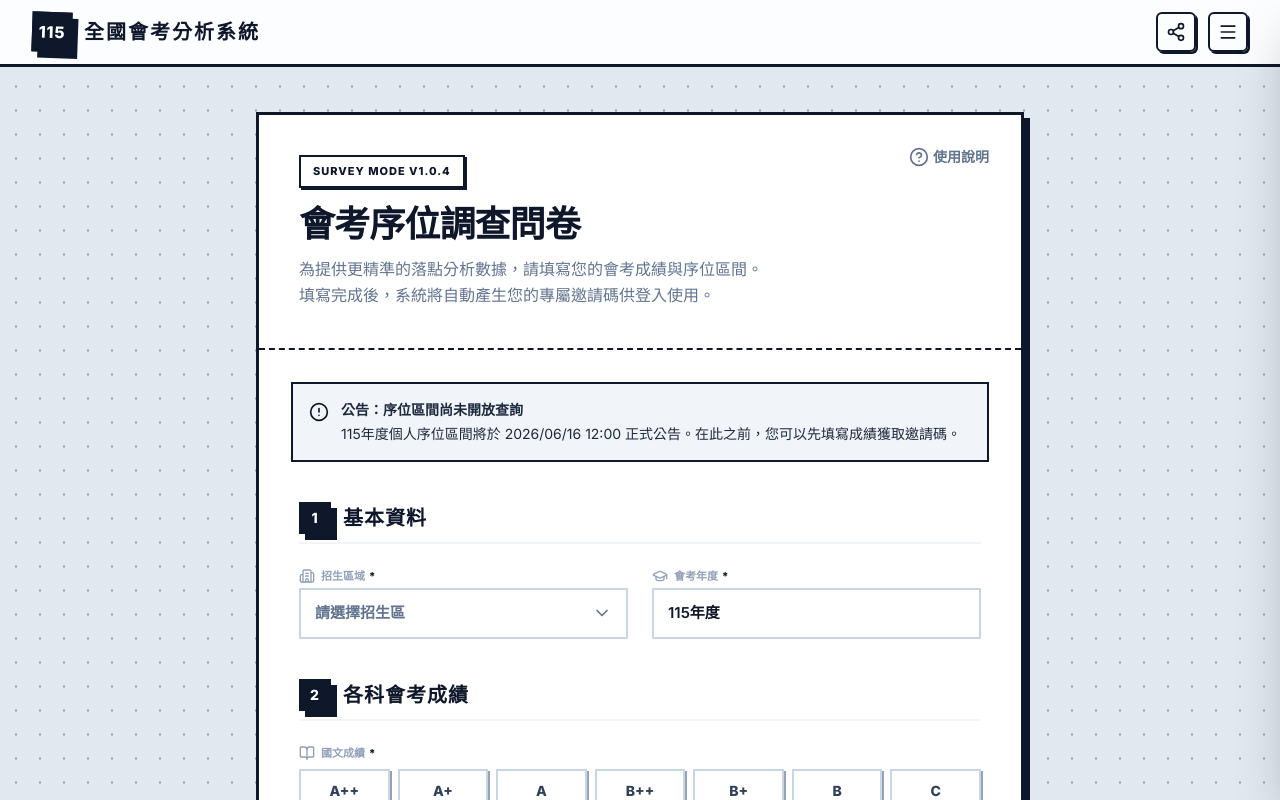
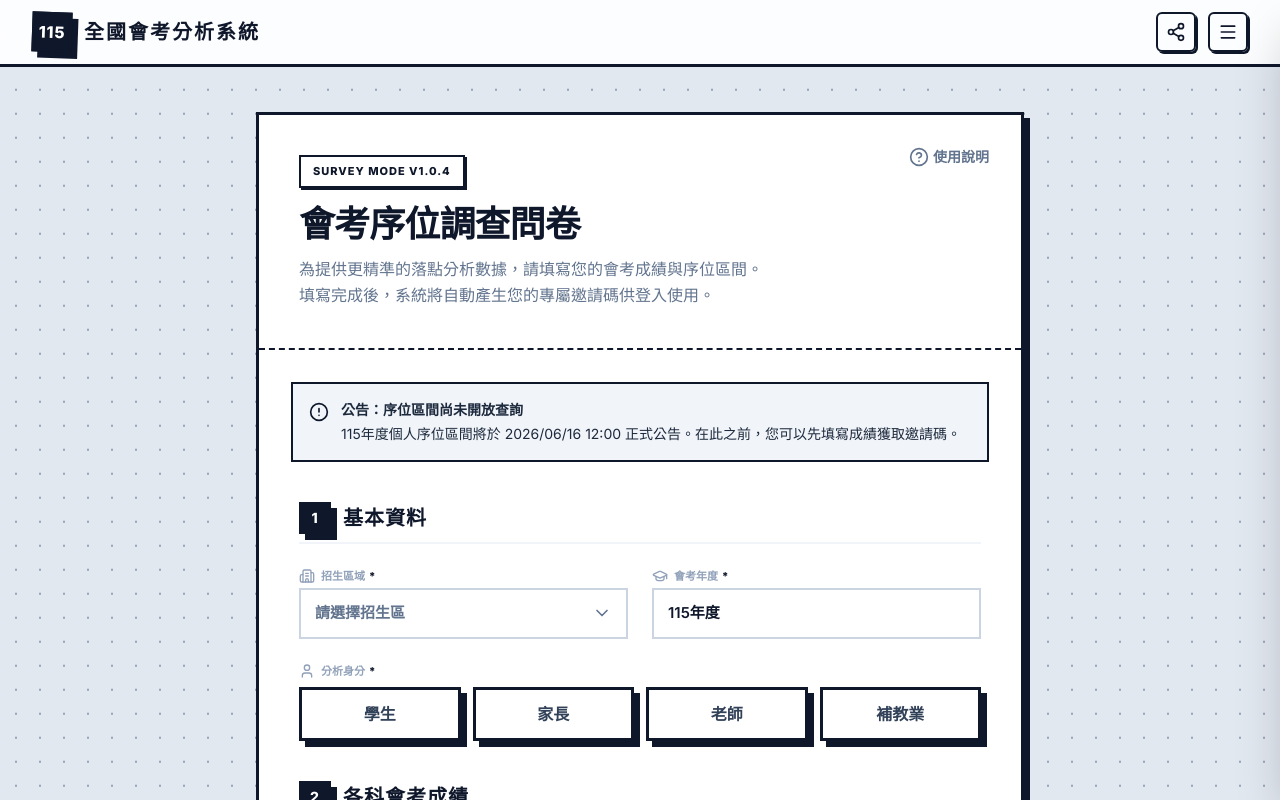
Before and after one commit to tyctw/form, a React (Vite) app: page / in a window 1280 px wide. Shown: the top 800 px of the page. Built offline with nearby package versions, Linux system fonts and the light colour scheme.

Commit message:
Update App.tsx

```diff
--- a/src/App.tsx
+++ b/src/App.tsx
@@ -24,18 +24,21 @@ import {
   Share2,
   QrCode,
   ChevronDown,
-  MapPin
+  MapPin,
+  User,
+  Users
 } from 'lucide-react';
 import { QRCodeSVG } from 'qrcode.react';
 import { QuestionnaireData, SubjectScore, EssayScoreType } from './types';
 
 // Constants for dropdowns
 const REGIONS = [
-  "基北區", "桃聯區", "竹苗區", "中投區", "彰化區",
+  "基北區", "桃園區", "竹苗區", "中投區", "彰化區",
   "雲林區", "嘉義區", "台南區", "高雄區", "屏東區",
   "宜蘭區", "花蓮區", "台東區", "澎湖區", "金門區", "其他"
 ];
 const EXAM_YEARS = ["115", "114", "113", "112", "111", "110"];
+const IDENTITIES = ["學生", "家長", "老師", "補教業"];
 const SCORES: SubjectScore[] = ['A++', 'A+', 'A', 'B++', 'B+', 'B', 'C'];
 const ESSAY_SCORES: EssayScoreType[] = ['6', '5', '4', '3', '2', '1', '0'];
 
@@ -58,6 +61,7 @@ function calculateExpirationTime() {
 const initialData: QuestionnaireData = {
   region: '',
   examYear: '115',
+  identity: '',
   chineseScore: '',
   mathScore: '',
   englishScore: '',
@@ -128,6 +132,7 @@ export default function App() {
     const errors: string[] = [];
     if (!formData.region) errors.push('招生區');
     if (!formData.examYear) errors.push('會考年度');
+    if (!formData.identity) errors.push('分析身分');
     if (!formData.chineseScore) errors.push('國文成績');
     if (!formData.mathScore) errors.push('數學成績');
     if (!formData.englishScore) errors.push('英文成績');
@@ -500,6 +505,31 @@ export default function App() {
                   </select>
                 </div>
               </div>
+
+              <div className="mt-6">
+                <label className="text-[11px] font-bold uppercase text-slate-400 flex items-center mb-2">
+                  <span className="w-4 h-4 mr-1.5 flex items-center justify-center font-black">
+                    <User className="w-4 h-4 text-slate-400" />
+                  </span>
+                  分析身分 <span className="text-slate-900 ml-1">*</span>
+                </label>
+                <div className="grid grid-cols-2 sm:grid-cols-4 gap-3">
+                  {IDENTITIES.map(identity => (
+                    <button
+                      key={identity}
+                      type="button"
+                      onClick={() => setFormData(prev => ({ ...prev, identity }))}
+                      className={`py-3 px-2 font-bold transition-all border-2 geometric-card active:translate-y-0.5 active:shadow-none flex items-center justify-center ${
+                        formData.identity === identity
+                          ? 'bg-slate-900 text-white border-slate-900 shadow-[3px_3px_0_#0F172A]'
+                          : 'bg-white text-slate-700 border-slate-200 hover:border-slate-900 shadow-[2px_2px_0_transparent] hover:shadow-[3px_3px_0_#0F172A]'
+                      }`}
+                    >
+                      {identity}
+                    </button>
+                  ))}
+                </div>
+              </div>
             </section>
 
             {/* 各科成績 */}
@@ -821,6 +851,10 @@ export default function App() {
               <span className="text-slate-500 font-bold">會考年度</span>
               <span className="font-bold text-slate-900 text-right">{formData.examYear}年度</span>
             </div>
+            <div className="grid grid-cols-2 gap-2 text-sm border-b-2 border-slate-100 pb-2">
+              <span className="text-slate-500 font-bold">分析身分</span>
+              <span className="font-bold text-slate-900 text-right">{formData.identity}</span>
+            </div>
             <div className="flex flex-col gap-1 border-b-2 border-slate-100 pb-2">
               <span className="text-slate-500 font-bold text-sm">各科成績</span>
               <span className="font-bold text-slate-900 text-base">
```
